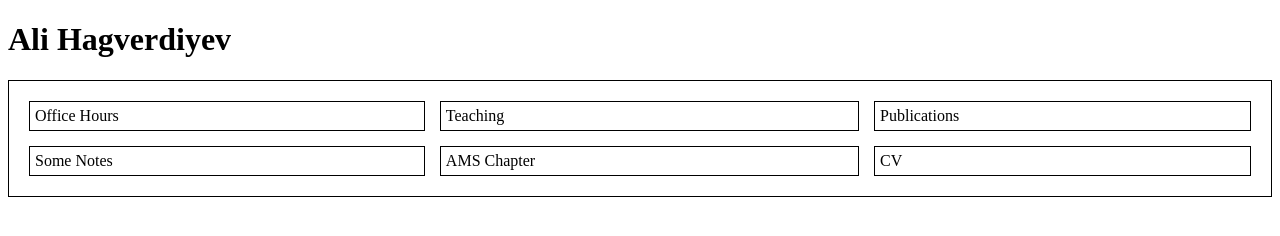
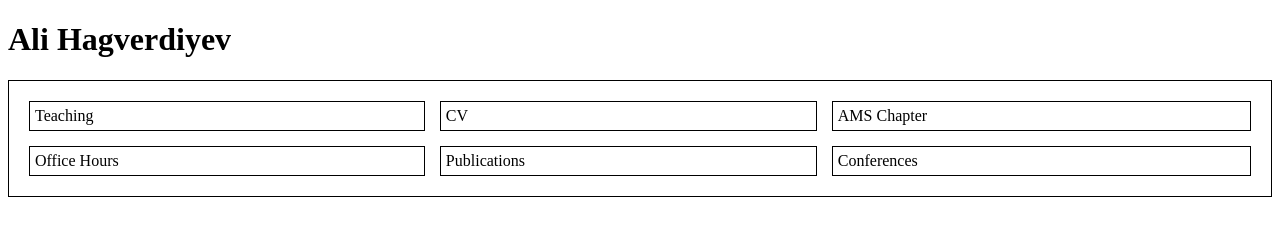
Before and after one commit to AliHag88/AliHag88.github.io, a plain HTML site: page index.html in a window 1280 px wide. Drawn offline with Linux system fonts and the light colour scheme.

Commit message:
Table fix

```diff
--- a/index.html
+++ b/index.html
@@ -21,14 +21,14 @@ Ali Hagverdiyev
 
 <table style="width:100%">
   <tr>
-    <td> <a> Office Hours </a> </td>
-    <td> Teaching </td>
-    <td>Publications</td>
+    <td> <a> Teaching </a> </td>
+    <td> CV </td>
+    <td> AMS Chapter </td>
   </tr>
   <tr>
-    <td>Some Notes</td>
-    <td>AMS Chapter</td>
-    <td>CV</td>
+    <td> Office Hours</td>
+    <td>Publications</td>
+    <td> Conferences </td>
   </tr>
 </table>
 
```
